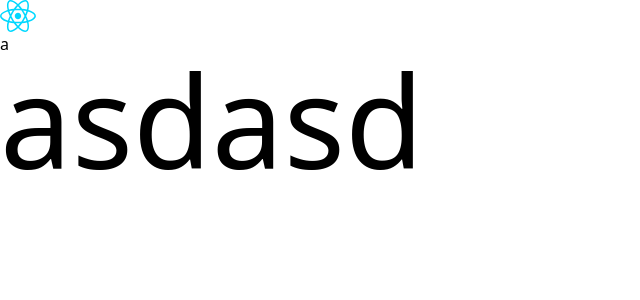
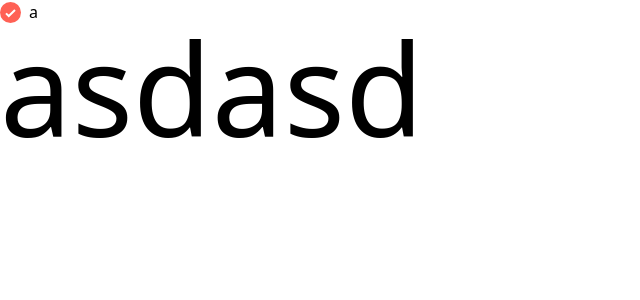
Before and after one commit to theonlylooker/newsletter, a React (Vite) app: page / in a window 1280 px wide. Shown: the top 300 px of the page, without its empty margins (0-640 px from the left). Built offline with nearby package versions, Linux system fonts and the light colour scheme.

Commit message:
feat add list-item component

```diff
--- /dev/null
+++ b/src/components/list-item/index.ts
@@ -0,0 +1 @@
+export * from "./list-item";
--- a/src/components/list-item/list-item.tsx
+++ b/src/components/list-item/list-item.tsx
@@ -1,13 +1,13 @@
 import React, { FC } from "react";
-import { ReactComponent as Logo } from "../../assets/react.svg";
+import { ReactComponent as Check } from "../../assets/icon-list.svg";
 
 interface ListItem {
   children: React.ReactNode;
 }
 export const ListItem: FC<ListItem> = ({ children }) => {
   return (
-    <div>
-      <Logo></Logo>
+    <div className="flex items-center gap-2">
+      <Check></Check>
       {children}
     </div>
   );
```
Also changed, not shown: 1 other file (tests, documents, lock files or other folders).
